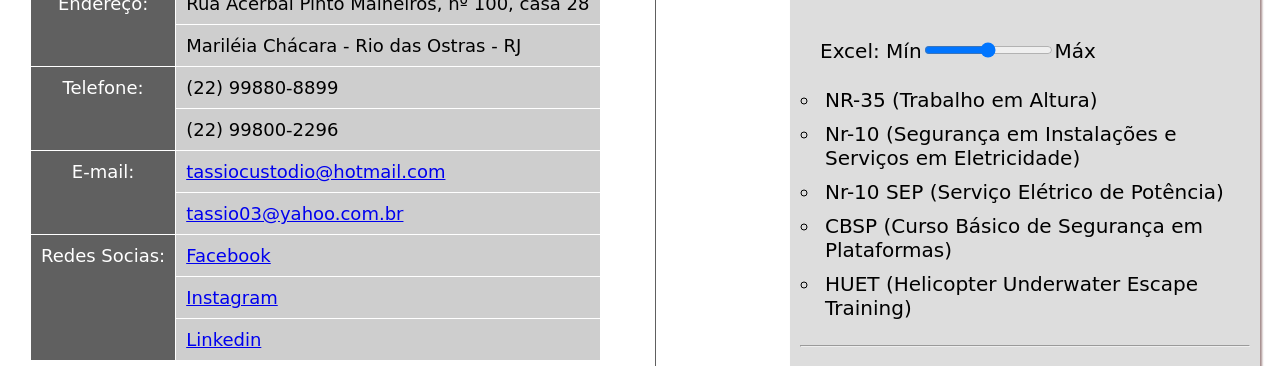
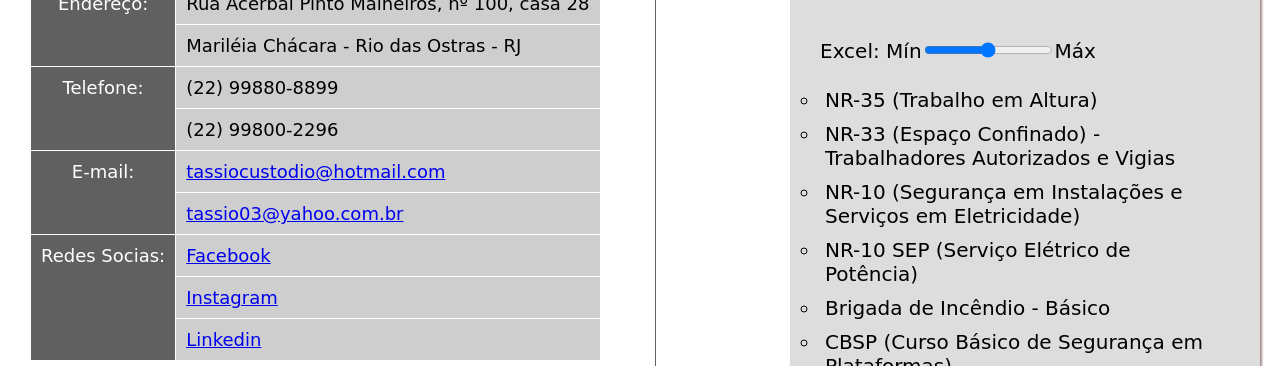
Before and after one commit to tassiocustodio/curriculo, a plain HTML site: page index.html in a window 1280 px wide. Shown: the part 274-640 px from the top of the page. Drawn offline with Linux system fonts and the light colour scheme.

Commit message:
Update index.html

```diff
--- a/index.html
+++ b/index.html
@@ -118,8 +118,10 @@
                         <p><label for="cExc"> Excel: Mín<input type="range" name="tExc" id="cExc" min="0" max="6">Máx</label></p>
 
                         <li>NR-35 (Trabalho em Altura)</li>
-                        <li>Nr-10 (Segurança em Instalações e Serviços em Eletricidade)</li>
-                        <li>Nr-10 SEP (Serviço Elétrico de Potência)</li>
+                        <li>NR-33 (Espaço Confinado) - Trabalhadores Autorizados e Vigias</li>
+                        <li>NR-10 (Segurança em Instalações e Serviços em Eletricidade)</li>
+                        <li>NR-10 SEP (Serviço Elétrico de Potência)</li>
+                        <li>Brigada de Incêndio - Básico</li>
                         <li>CBSP (Curso Básico de Segurança em Plataformas)</li>
                         <li>HUET (Helicopter Underwater Escape Training)</li>
                 </ul>
```
